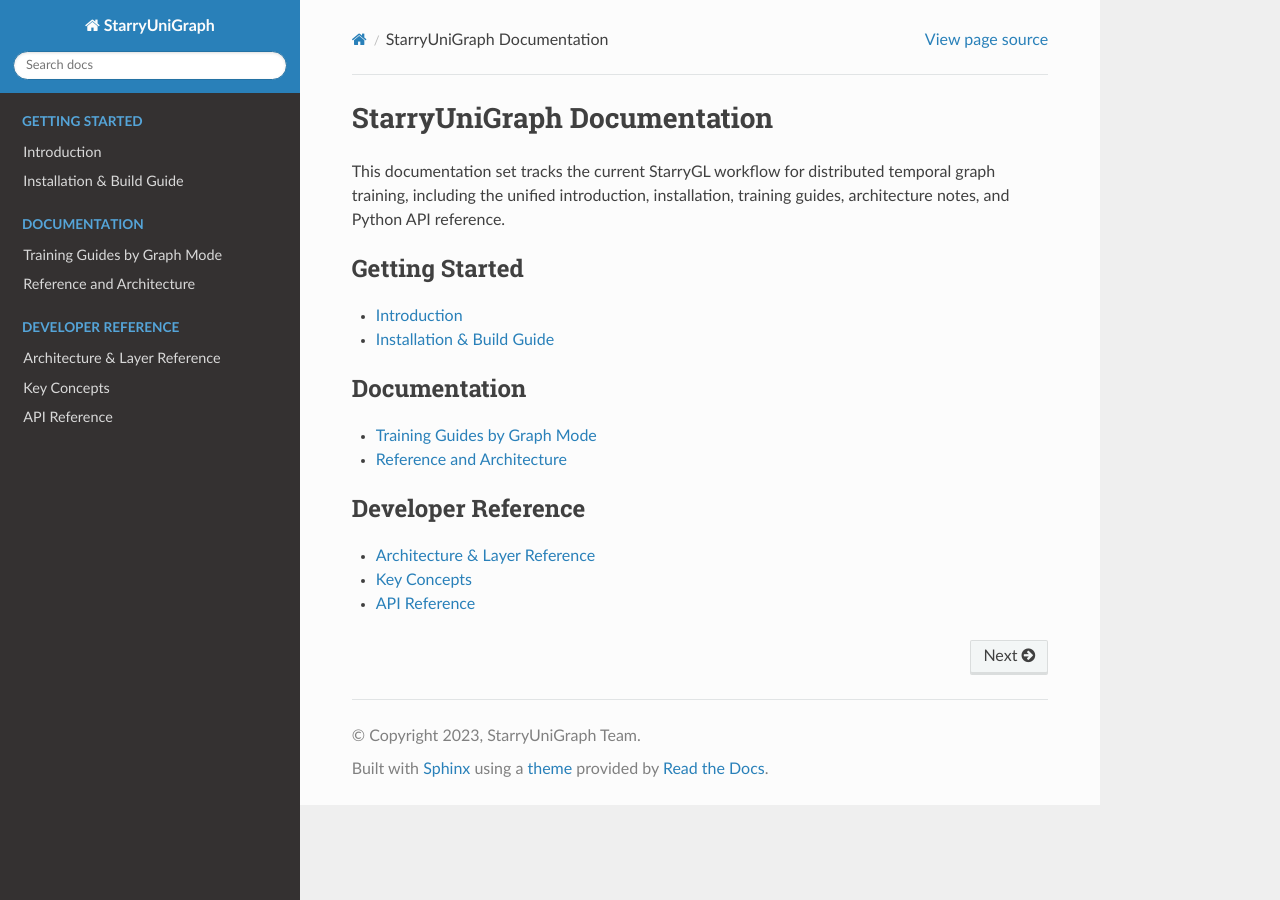
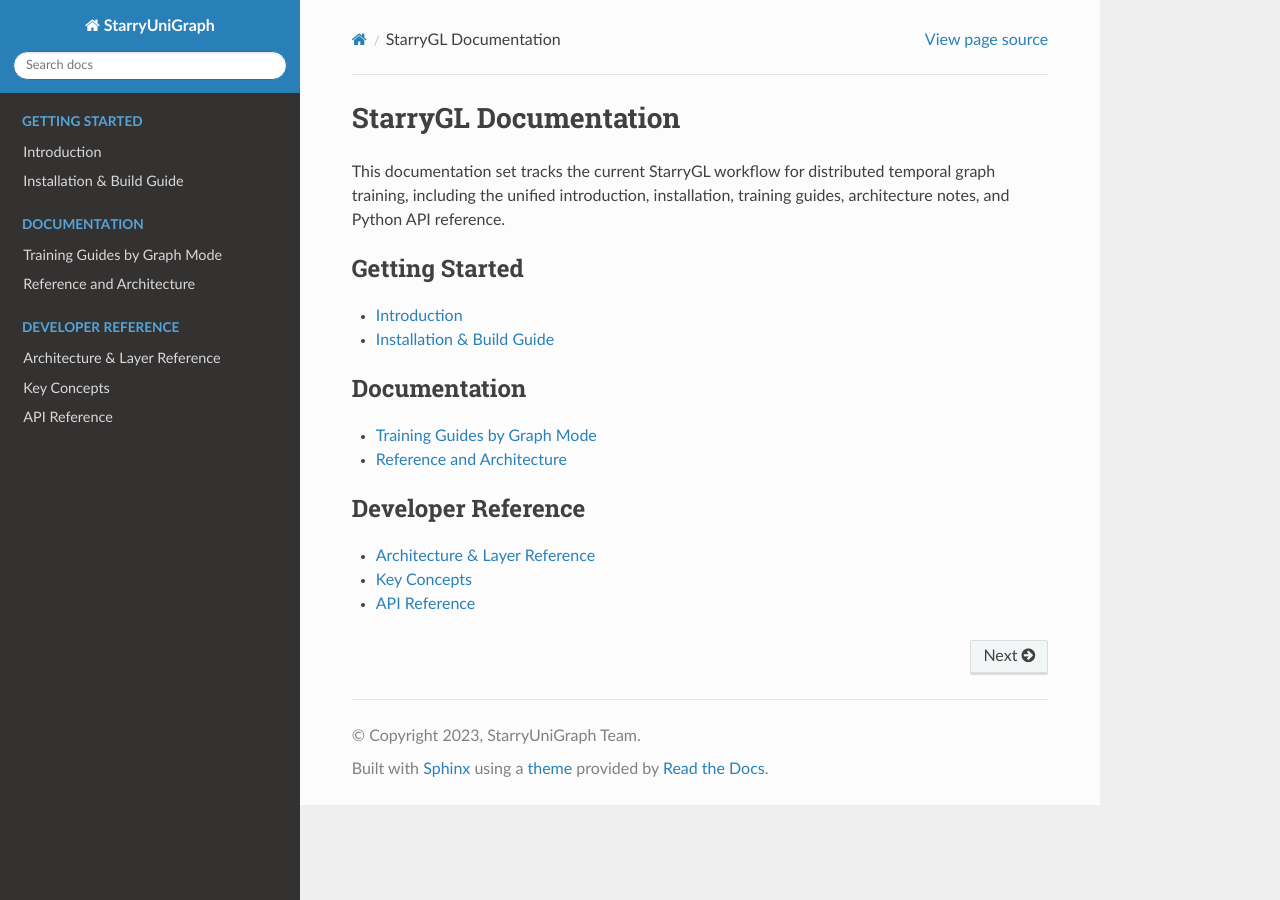
Before and after one commit to zhljJoan/starrygl-unidynGraph, a Sphinx documentation site: the page built from docs/source/index.rst, in a window 1280 px wide. Built offline with Sphinx 7.4.7 and the Read the Docs theme 3.1.0, drawn with Linux system fonts in a browser that asks for light colours.

```diff
--- a/docs/source/index.rst
+++ b/docs/source/index.rst
@@ -1,4 +1,4 @@
-StarryUniGraph Documentation
+StarryGL Documentation
 ============================
 
 This documentation set tracks the current StarryGL workflow for distributed
```
Also changed, not shown: docs/source/rel_0_1_1/reference.rst (+11 -4 lines), 11 other files.
